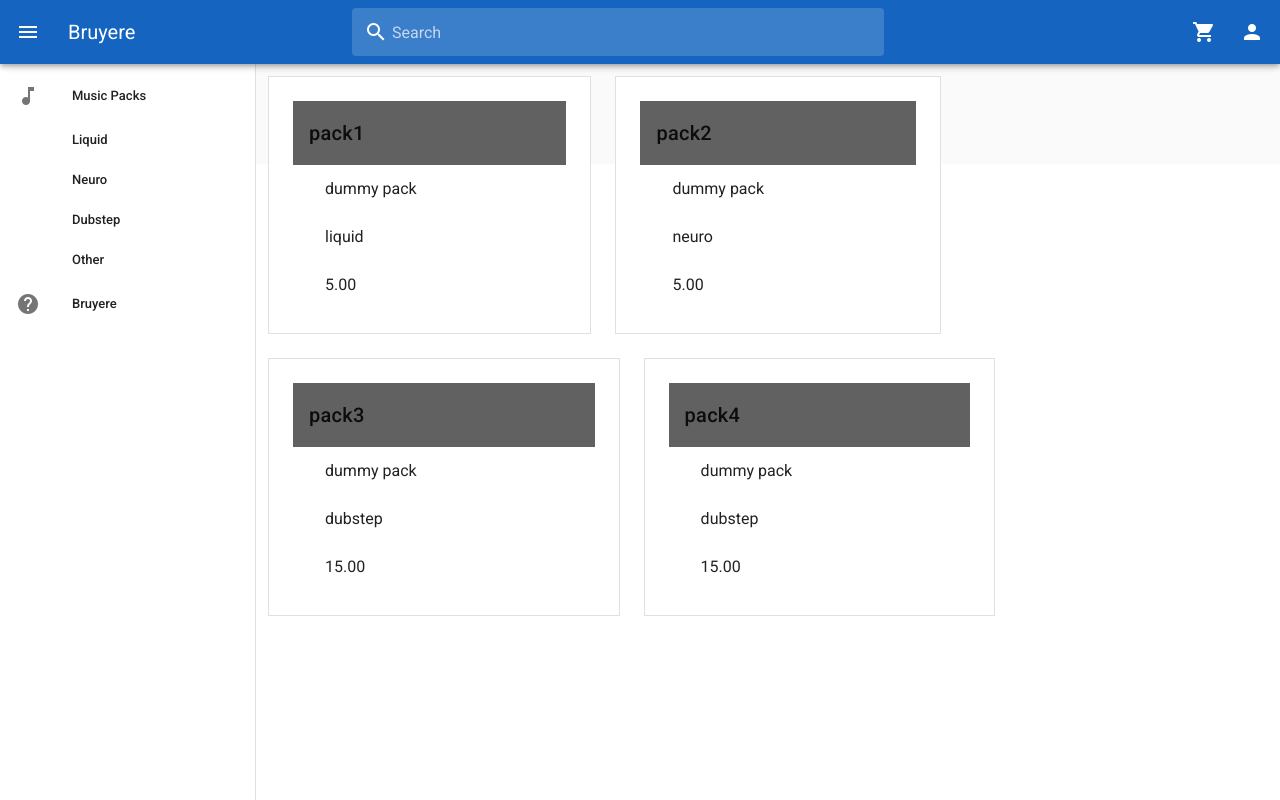
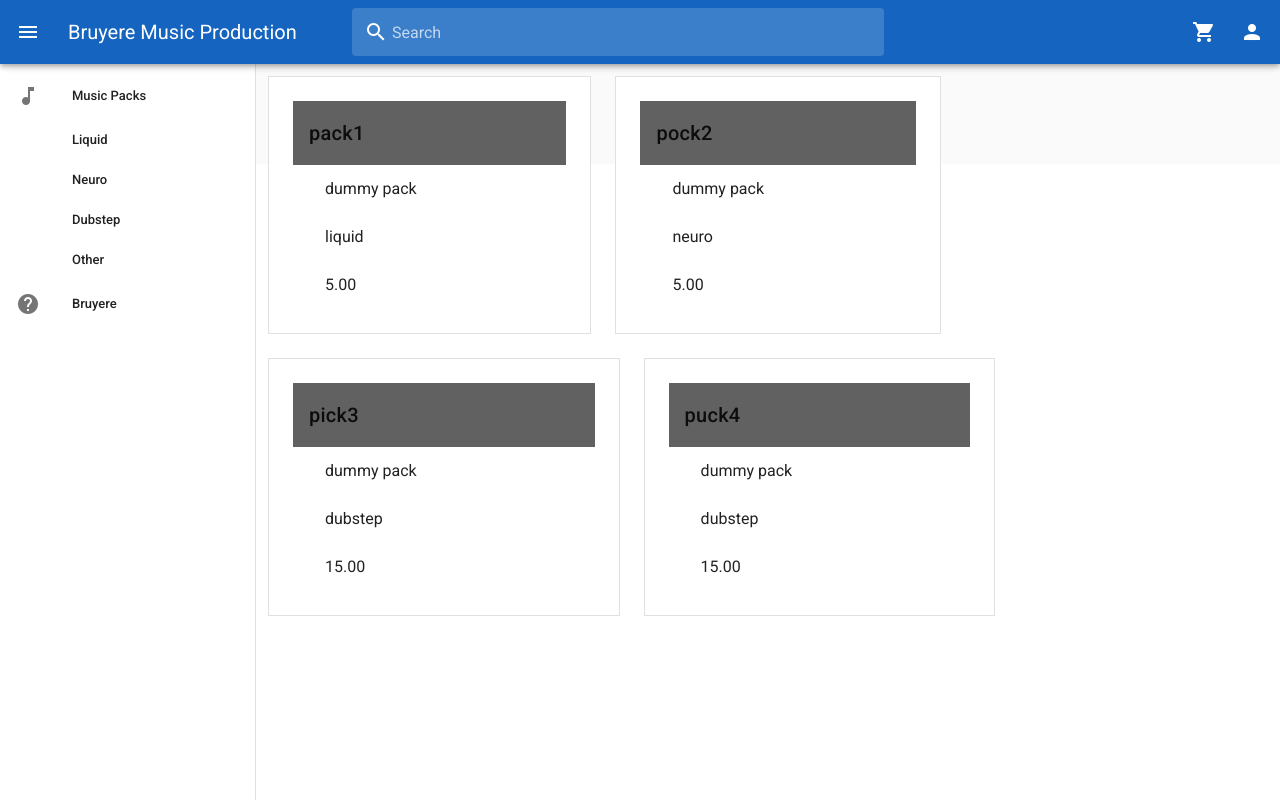
Before and after one commit to StefanHeijden/svm, a Vue app: page / in a window 1280 px wide. Built offline with nearby package versions, Linux system fonts and the light colour scheme.

Commit message:
Fixed search bar

```diff
--- a/src/App.vue
+++ b/src/App.vue
@@ -38,9 +38,10 @@
         style="width: 300px"
         class="ml-0 pl-4"
       >
-        <span class="hidden-sm-and-down">Bruyere</span>
+        <span class="hidden-sm-and-down">Bruyere Music Production</span>
       </v-toolbar-title>
       <v-text-field
+        v-model="searched"
         flat
         solo-inverted
         hide-details
@@ -85,7 +86,7 @@
 
     <!--Content-->
     <v-content>
-      <packs v-if="page != 'info'" v-bind:title="page" ></packs>
+      <packs v-if="page != 'info'" v-bind:title="page" v-bind:seachstring="searched"></packs>
       <info v-if="page == 'info'"></info>
       <account v-if="page == 'account'"/>
     </v-content>
@@ -116,6 +117,7 @@ import login from './../src/components/Login'
     },
     data: () => ({
       page: 'packs',
+      searched: '',
       shop: false,
       loggedin: false,
       startlogin: false,
--- a/src/components/Packs.vue
+++ b/src/components/Packs.vue
@@ -9,7 +9,7 @@
           style="height: 100px;"
         >
           <v-card
-            v-for="{name, description, type, price} in filter(title)"
+            v-for="{name, description, type, price} in filter(title, seachstring)"
             :key="name"
             class="ma-3 pa-6"
             outlined
@@ -53,18 +53,24 @@ export default {
   name: 'packs',
   props: ['title', 'seachstring'],
   methods: {
-    filter: function(title){
+    filter: function(title, seachstring){
       var temp = [
         {name: 'pack1', description: 'dummy pack', type: 'liquid', price: '5.00', image: 'assets/logo.png'},
-        {name: 'pack2', description: 'dummy pack', type: 'neuro', price: '5.00', image: 'assets/logo.png'},
-        {name: 'pack3', description: 'dummy pack', type: 'dubstep', price: '15.00', image: 'assets/logo.png'},
-        {name: 'pack4', description: 'dummy pack', type: 'dubstep', price: '15.00', image: 'assets/logo.png'}
+        {name: 'pock2', description: 'dummy pack', type: 'neuro', price: '5.00', image: 'assets/logo.png'},
+        {name: 'pick3', description: 'dummy pack', type: 'dubstep', price: '15.00', image: 'assets/logo.png'},
+        {name: 'puck4', description: 'dummy pack', type: 'dubstep', price: '15.00', image: 'assets/logo.png'}
       ];
       var result = [];
       var n;
       for(n in temp){
         if(title=='packs' || title==temp[n].type){
-          result.push(temp[n]);
+          if(seachstring.length < 1){
+            result.push(temp[n]);
+          }else{
+            if(temp[n].name.includes(seachstring)){
+              result.push(temp[n]);
+            }
+          }
         }
       }
       return result;
```
